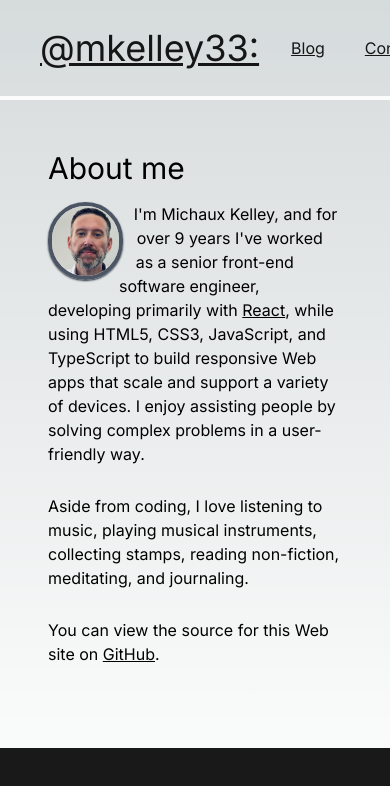
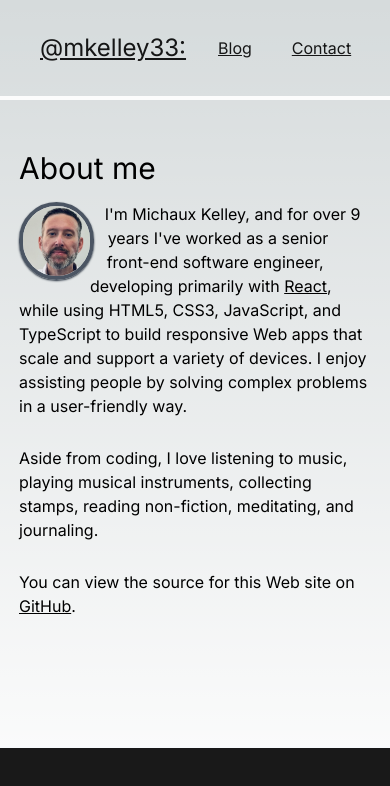
Before and after one commit to mkelley33/mkelley33-pwa, a Next.js app: page / in a window 390 px wide. Shown: the top 786 px of the page. Built offline with nearby package versions, Linux system fonts and the light colour scheme.

Commit message:
Fix responsive styles (#13)

```diff
--- a/src/app/layout.tsx
+++ b/src/app/layout.tsx
@@ -71,7 +71,7 @@ export default function RootLayout({
     <html lang="en">
       <body className={inter.className}>
         <Header />
-        <main className="lg:max-w-5xl mx-auto pt-[150px] pl-12 pr-12">
+        <main className="lg:max-w-5xl sm:max-w-sm mx-auto pt-[150px] md:pl-12 md:pr-12 sm:pl-4 sm:pr-4">
           {children}
         </main>
         <Footer />
--- a/src/components/Header.tsx
+++ b/src/components/Header.tsx
@@ -3,7 +3,7 @@ import Link from 'next/link';
 export default function Header() {
   return (
     <header className="flex flex-row justify-start fixed pl-10 w-full h-[100px] items-center gap-8 border-b-white border-b-4">
-      <Link href="/" className="text-4xl">
+      <Link href="/" className="md:text-4xl sm:text-2xl">
         @mkelley33:
       </Link>
       <nav>
--- a/src/components/forms/TextInput.tsx
+++ b/src/components/forms/TextInput.tsx
@@ -26,7 +26,7 @@ export const InnerTextInput = (
       variant="outlined"
       sx={{
         display: 'block',
-        width: '400px',
+        width: '340px',
         margin: '0 auto 1.25rem auto',
       }}
     >
--- a/src/components/forms/forms.css
+++ b/src/components/forms/forms.css
@@ -1,5 +1,5 @@
 .text-input {
-  @apply bg-slate-50 w-[400px];
+  @apply bg-slate-50 w-[340px];
 }
 
 .MuiTextField-root > label {
--- a/tailwind.config.ts
+++ b/tailwind.config.ts
@@ -1,4 +1,4 @@
-import type { Config } from 'tailwindcss'
+import type { Config } from 'tailwindcss';
 
 const config: Config = {
   content: [
@@ -7,6 +7,12 @@ const config: Config = {
     './src/app/**/*.{js,ts,jsx,tsx,mdx}',
   ],
   theme: {
+    screens: {
+      sm: '390px',
+      md: '768px',
+      lg: '976px',
+      xl: '1440px',
+    },
     extend: {
       backgroundImage: {
         'gradient-radial': 'radial-gradient(var(--tw-gradient-stops))',
@@ -16,5 +22,5 @@ const config: Config = {
     },
   },
   plugins: [],
-}
-export default config
+};
+export default config;
```
